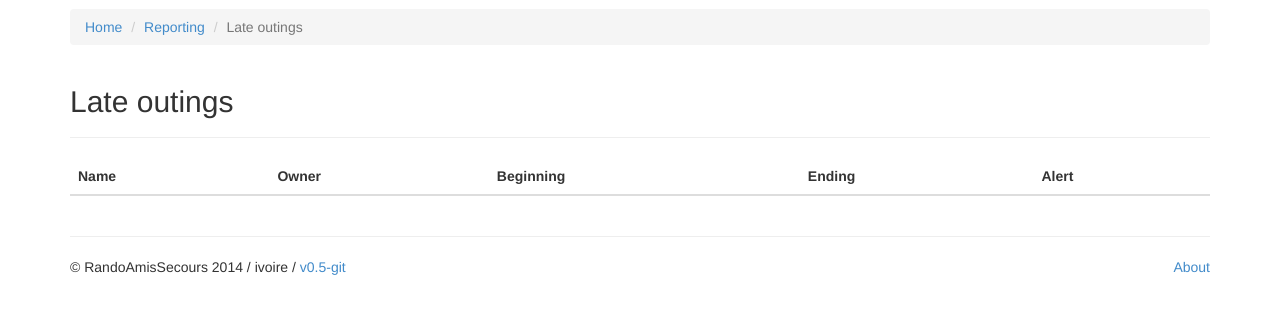
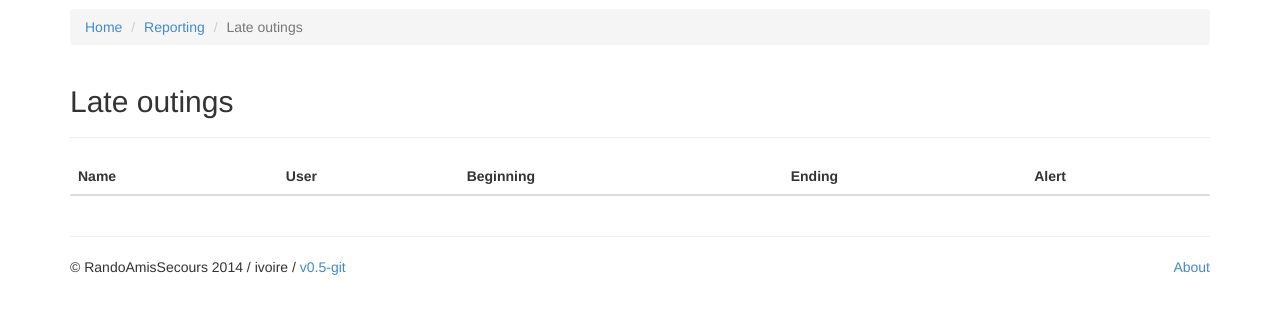
Before and after one commit to ivoire/RandoAmisSecours, a Django app: template RandoAmisSecours/templates/RandoAmisSecours/reporting/outings_late.html in a window 1280 px wide. Shown: the part 51-365 px from the top of the page. Run offline with Django 3.2, Linux system fonts and the light colour scheme; the template is opened without the code that fills it, so the values that code supplies are empty; some libraries are stand-ins or nearby versions.

Commit message:
Remove some strings

```diff
--- a/RandoAmisSecours/templates/RandoAmisSecours/account/update.html
+++ b/RandoAmisSecours/templates/RandoAmisSecours/account/update.html
@@ -103,7 +103,7 @@
     <div id="MobileFreeFr" class="hidden">
       <p>{% blocktrans %}In order to get the following information, you should activate the option called <i>SMS Notification</i> on <a href="https://mobile.free.fr/moncompte/index.php?page=options">your option page</a>. Then enter the generated user key in the <i>token</i> field.{% endblocktrans %}</p>
       <div class="form-group" id="form_group_mobile_free_fr_user">
-        <label class="col-md-4 control-label" for="id_mobile_free_fr_user">{% trans "User" %}</label>
+        <label class="col-md-4 control-label" for="id_mobile_free_fr_user">{% trans "Username" %}</label>
         <div class="col-md-8">
            <input class="form-control" id="id_mobile_free_fr_user" maxlength="30" name="username" type="text" />
         </div>
--- a/RandoAmisSecours/templates/RandoAmisSecours/reporting/outings_late.html
+++ b/RandoAmisSecours/templates/RandoAmisSecours/reporting/outings_late.html
@@ -21,7 +21,7 @@
     <table class="table table-striped">
       <thead>
         <th>{% trans "Name" %}</th>
-        <th>{% trans "Owner" %}</th>
+        <th>{% trans "User" %}</th>
         <th>{% trans "Beginning" %}</th>
         <th>{% trans "Ending" %}</th>
         <th>{% trans "Alert" %}</th>
```
